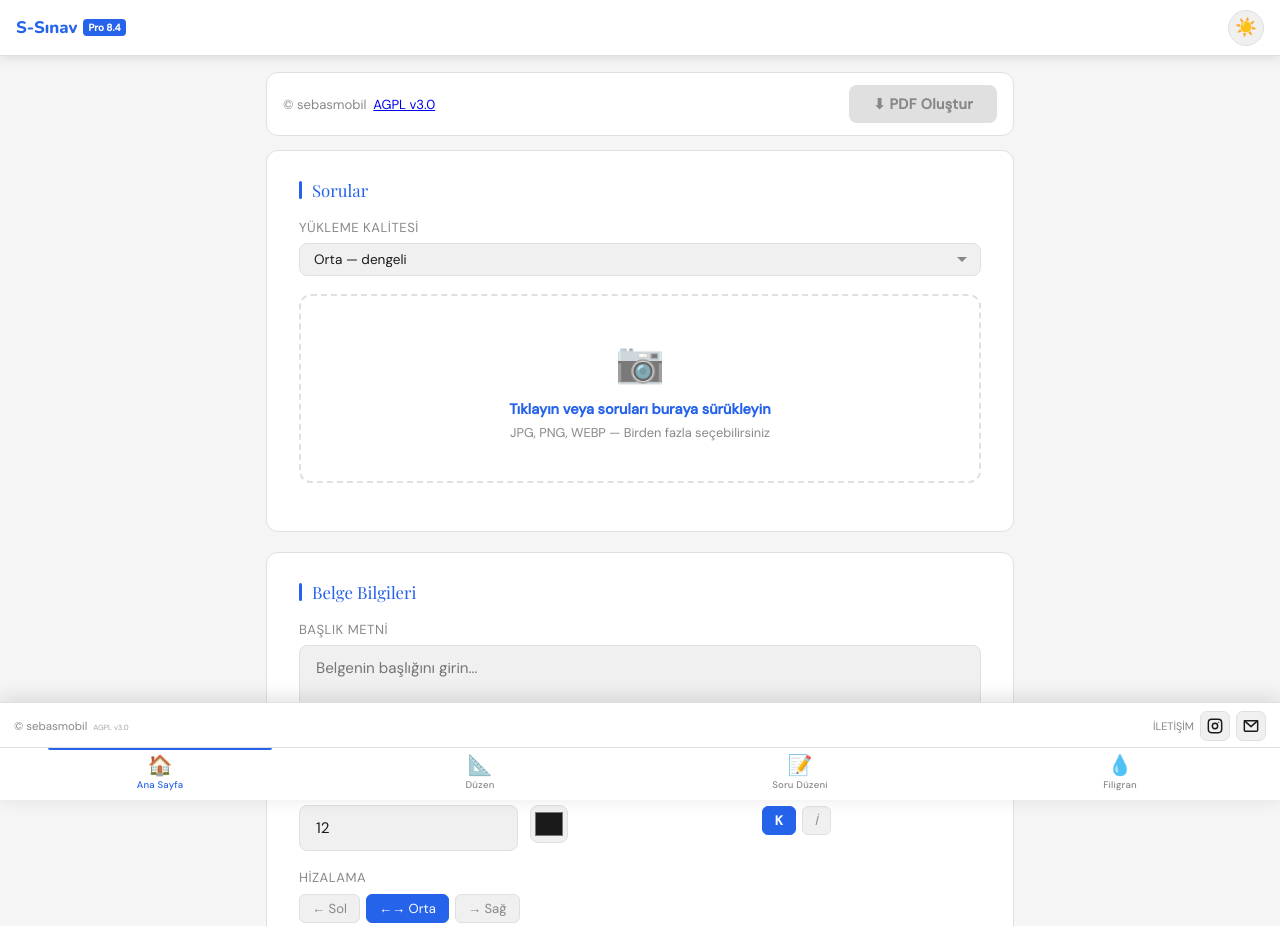
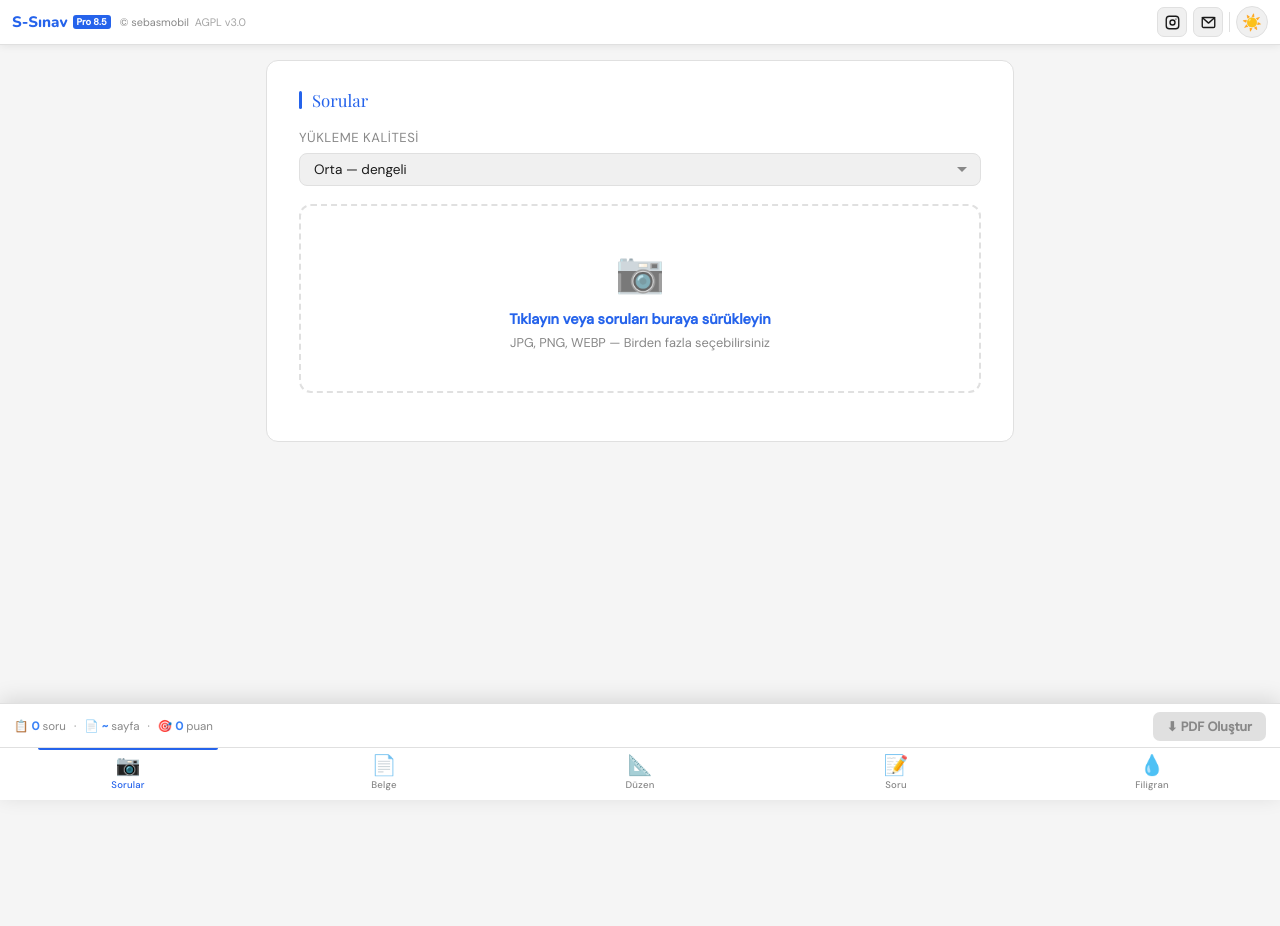
Before and after one commit to sebasmobil/s-donusturucu, a plain HTML site: page index.html in a window 1280 px wide. Shown: the top 926 px of the page. After the commit the page ends 800 px from the top, so only its background shows below. Drawn offline with nearby package versions, Linux system fonts and the light colour scheme.

Commit message:
Update index.html

```diff
--- a/index.html
+++ b/index.html
@@ -42,7 +42,7 @@
 <meta name="viewport" content="width=device-width, initial-scale=1.0">
 <meta name="license" content="GNU Affero General Public License v3.0 - https://www.gnu.org/licenses/agpl-3.0.html"/>
 <meta name="copyright" content="Copyright (C) 2026 sebasmobil"/>
-<title>S-Sınav Pro 8.4</title>
+<title>S-Sınav Pro 8.5</title>
 <script src="https://cdnjs.cloudflare.com/ajax/libs/jspdf/2.5.1/jspdf.umd.min.js"></script>
 <style>
   @import url('https://fonts.googleapis.com/css2?family=Nunito:wght@700;800&family=Playfair+Display:wght@400;700&family=DM+Sans:wght@300;400;500&display=swap');
@@ -111,8 +111,8 @@
     color: var(--text);
     min-height: 100vh;
     padding: 0;
-    padding-top: 56px;
-    padding-bottom: 130px;
+    padding-top: 44px;
+    padding-bottom: 120px;
   }
 
   /* ── Sabit Üst Bar ── */
@@ -120,33 +120,59 @@
     position: fixed; top: 0; left: 0; right: 0; z-index: 1000;
     background: var(--surface);
     border-bottom: 1px solid var(--border);
-    height: 56px;
+    box-shadow: 0 1px 8px rgba(0,0,0,0.08);
+  }
+  .fixed-top-bar-row1 {
+    height: 44px;
     display: flex; align-items: center; justify-content: space-between;
-    padding: 0 16px;
-    box-shadow: 0 2px 10px rgba(0,0,0,0.1);
-  }
+    padding: 0 12px;
+    gap: 8px;
+  }
+  .fixed-top-bar-row2 {
+    display: none;
+    align-items: center; justify-content: space-between;
+    padding: 0 12px 8px 12px;
+    gap: 10px;
+  }
+  .fixed-top-bar-row2.has-photos { display: flex; }
+  .top-stats {
+    font-size: 0.73rem; color: var(--muted);
+    display: flex; gap: 8px; align-items: center; flex-wrap: wrap;
+  }
+  .top-stats strong { color: var(--accent2); }
   .top-brand {
     font-family: 'Nunito', sans-serif;
-    font-size: 1.05rem; font-weight: 800;
+    font-size: 0.95rem; font-weight: 800;
     color: var(--accent);
-    display: flex; align-items: center; gap: 6px;
+    display: flex; align-items: center; gap: 5px;
   }
   .top-brand-badge {
     font-family: 'DM Sans', sans-serif;
-    font-size: 0.62rem; font-weight: 700;
+    font-size: 0.58rem; font-weight: 700;
     background: var(--accent); color: #fff;
-    border-radius: 4px; padding: 2px 5px;
+    border-radius: 3px; padding: 1px 4px;
     line-height: 1.4;
   }
-  .top-right-actions { display: flex; align-items: center; gap: 8px; }
+  .top-right-actions { display: flex; align-items: center; gap: 6px; }
   .top-night-btn {
     background: var(--surface2); border: 1px solid var(--border);
-    border-radius: 50%; width: 36px; height: 36px;
-    font-size: 1.1rem; cursor: pointer;
+    border-radius: 50%; width: 32px; height: 32px;
+    font-size: 1rem; cursor: pointer;
     display: flex; align-items: center; justify-content: center;
     transition: all 0.2s;
   }
   .top-night-btn:hover { border-color: var(--accent); }
+  .btn-generate-top {
+    padding: 6px 14px;
+    background: var(--accent); color: #fff;
+    border: none; border-radius: 7px;
+    font-family: 'DM Sans', sans-serif;
+    font-size: 0.8rem; font-weight: 700;
+    cursor: pointer; white-space: nowrap;
+    transition: opacity 0.15s;
+  }
+  .btn-generate-top:hover { opacity: 0.85; }
+  .btn-generate-top:disabled { background: var(--border); color: var(--muted); cursor: not-allowed; opacity: 1; }
 
   /* ── Sekmeli İçerik ── */
   .tab-section {
@@ -723,29 +749,29 @@
 
 <!-- ── Sabit Üst Bar ── -->
 <div class="fixed-top-bar">
-  <div class="top-brand">
-    <span>S-Sınav</span>
-    <span class="top-brand-badge">Pro 8.4</span>
-  </div>
-  <div class="top-right-actions">
-    <button class="top-night-btn" id="dayNightBtn" onclick="toggleDayNight()" title="Gece/Gündüz">☀️</button>
+  <div class="fixed-top-bar-row1">
+    <div class="top-brand">
+      <span>S-Sınav</span>
+      <span class="top-brand-badge">Pro 8.5</span>
+      <span style="font-size:0.68rem; color:var(--muted); font-family:'DM Sans',sans-serif; font-weight:400; margin-left:4px;">© sebasmobil &nbsp;<a href="https://www.gnu.org/licenses/agpl-3.0.html" target="_blank" rel="noopener noreferrer" style="color:inherit;opacity:0.75;text-decoration:none;">AGPL v3.0</a></span>
+    </div>
+    <div class="top-right-actions">
+      <a class="contact-mini-btn" href="https://instagram.com/sebasmobil" target="_blank" rel="noopener noreferrer" title="@sebasmobil" style="width:30px;height:30px;border-radius:7px;border:1px solid var(--border);background:var(--surface2);color:var(--text);display:flex;align-items:center;justify-content:center;text-decoration:none;transition:all 0.15s;">
+        <svg width="15" height="15" viewBox="0 0 24 24" fill="none" stroke="currentColor" stroke-width="2.2" stroke-linecap="round" stroke-linejoin="round"><rect x="2" y="2" width="20" height="20" rx="5"/><circle cx="12" cy="12" r="4"/><circle cx="17.5" cy="6.5" r="1" fill="currentColor" stroke="none"/></svg>
+      </a>
+      <a class="contact-mini-btn" href="mailto:?subject=sebasmobil%20-%20ileti%C5%9Fim" title="E-posta" style="width:30px;height:30px;border-radius:7px;border:1px solid var(--border);background:var(--surface2);color:var(--text);display:flex;align-items:center;justify-content:center;text-decoration:none;transition:all 0.15s;">
+        <svg width="15" height="15" viewBox="0 0 24 24" fill="none" stroke="currentColor" stroke-width="2.2" stroke-linecap="round" stroke-linejoin="round"><rect x="2" y="4" width="20" height="16" rx="2"/><polyline points="2,4 12,13 22,4"/></svg>
+      </a>
+      <div style="width:1px; height:20px; background:var(--border);"></div>
+      <button class="top-night-btn" id="dayNightBtn" onclick="toggleDayNight()" title="Gece/Gündüz">☀️</button>
+    </div>
   </div>
 </div>
 
 <!-- ══════════════════════════════════════
-     SEKME 1 — ANA SAYFA (Fotoğraflar + Belge Bilgileri)
+     SEKME 1 — ANA SAYFA (Fotoğraflar)
      ══════════════════════════════════════ -->
 <div class="tab-section active" id="tab-anasayfa">
-
-  <!-- PDF Aksiyonu Üst Bar -->
-  <div class="pdf-action-bar">
-    <div class="pdf-action-info" id="bottomBarInfo">© sebasmobil &nbsp;<a href="https://www.gnu.org/licenses/agpl-3.0.html" target="_blank" rel="noopener noreferrer">AGPL v3.0</a></div>
-    <div class="bottom-nav-progress" id="bottomBarProgress" style="display:none;">
-      <div class="bottom-nav-progress-label" id="progressLabel">Hazırlanıyor...</div>
-      <div class="bottom-nav-progress-bar"><div class="bottom-nav-progress-fill" id="progressFill"></div></div>
-    </div>
-    <button class="btn-generate" id="generateBtn" disabled onclick="generatePDF()">⬇ PDF Oluştur</button>
-  </div>
 
   <!-- Sorular -->
   <div class="card">
@@ -773,8 +799,8 @@
 
     <div id="statsBar" class="stats-bar" style="display:none; flex-direction:column; gap:10px;">
       <div style="display:flex; gap:16px; align-items:center; flex-wrap:wrap;">
-        <span>📋 <strong id="photoCount">0</strong> soru</span>
-        <span>📄 Tahminen <strong id="pageCount">~</strong> sayfa</span>
+        <span>📋 <strong id="photoCountCard">0</strong> soru</span>
+        <span>📄 Tahminen <strong id="pageCountCard">~</strong> sayfa</span>
       </div>
       <div style="display:flex; gap:8px; align-items:center;">
         <button onclick="shufflePhotos()" style="flex:1; background:none; border:1px solid var(--border); color:var(--text); border-radius:6px; padding:5px 10px; font-size:0.75rem; cursor:pointer; font-family:'DM Sans',sans-serif; transition:all 0.15s; white-space:nowrap;" onmouseover="this.style.borderColor='var(--accent)';this.style.color='var(--accent)'" onmouseout="this.style.borderColor='var(--border)';this.style.color='var(--text)'">🔀 Karıştır</button>
@@ -782,8 +808,12 @@
       </div>
     </div>
   </div>
-
-  <!-- Belge Bilgileri -->
+</div>
+
+<!-- ══════════════════════════════════════
+     SEKME 2 — BELGE BİLGİLERİ
+     ══════════════════════════════════════ -->
+<div class="tab-section" id="tab-belge">
   <div class="card">
     <div class="card-title">Belge Bilgileri</div>
 
@@ -965,9 +995,7 @@
   </div>
 </div>
 
-<!-- ══════════════════════════════════════
-     SEKME 2 — DÜZEN AYARLARI
-     ══════════════════════════════════════ -->
+
 <div class="tab-section" id="tab-duzen">
   <div class="card">
     <div class="card-title">Düzen Ayarları</div>
@@ -1246,29 +1274,30 @@
      ALT NAVİGASYON
      ══════════════════════════════════════ -->
 <div class="bottom-nav">
-  <!-- Üst şerit: copyright + progress -->
+  <!-- Stats + PDF şeridi -->
   <div class="bottom-nav-top">
-    <div class="bottom-nav-copyright">© sebasmobil &nbsp;<a href="https://www.gnu.org/licenses/agpl-3.0.html" target="_blank" rel="noopener noreferrer">AGPL v3.0</a></div>
-    <div class="bottom-nav-progress" id="bottomNavProgress">
-      <div class="bottom-nav-progress-label" id="progressLabel2"></div>
-      <div class="bottom-nav-progress-bar"><div class="bottom-nav-progress-fill" id="progressFill2"></div></div>
-    </div>
-    <!-- İletişim linkleri -->
-    <div class="contact-mini-btns">
-      <span style="font-size:0.68rem; color:var(--muted); white-space:nowrap; align-self:center;">İLETİŞİM</span>
-      <a class="contact-mini-btn" href="https://instagram.com/sebasmobil" target="_blank" rel="noopener noreferrer" title="@sebasmobil">
-        <svg width="16" height="16" viewBox="0 0 24 24" fill="none" stroke="currentColor" stroke-width="2.2" stroke-linecap="round" stroke-linejoin="round"><rect x="2" y="2" width="20" height="20" rx="5"/><circle cx="12" cy="12" r="4"/><circle cx="17.5" cy="6.5" r="1" fill="currentColor" stroke="none"/></svg>
-      </a>
-      <a class="contact-mini-btn" href="mailto:?subject=sebasmobil%20-%20ileti%C5%9Fim" title="E-posta">
-        <svg width="16" height="16" viewBox="0 0 24 24" fill="none" stroke="currentColor" stroke-width="2.2" stroke-linecap="round" stroke-linejoin="round"><rect x="2" y="4" width="20" height="16" rx="2"/><polyline points="2,4 12,13 22,4"/></svg>
-      </a>
-    </div>
+    <div class="top-stats" id="topStatsText" style="flex:1; font-size:0.72rem; color:var(--muted); display:flex; gap:8px; align-items:center; flex-wrap:wrap;">
+      <span>📋 <strong id="photoCount">0</strong> soru</span>
+      <span>·</span>
+      <span>📄 <strong id="pageCount">~</strong> sayfa</span>
+      <span>·</span>
+      <span>🎯 <strong id="totalPointsTop">0</strong> puan</span>
+    </div>
+    <div class="bottom-nav-progress" id="bottomBarProgress">
+      <div class="bottom-nav-progress-label" id="progressLabel">Hazırlanıyor...</div>
+      <div class="bottom-nav-progress-bar"><div class="bottom-nav-progress-fill" id="progressFill"></div></div>
+    </div>
+    <button class="btn-generate-top" id="generateBtn" disabled onclick="generatePDF()">⬇ PDF Oluştur</button>
   </div>
   <!-- Sekme butonları -->
   <div class="bottom-nav-tabs">
     <button class="nav-tab active" id="navtab-anasayfa" onclick="switchTab('anasayfa')">
-      <span class="nav-icon">🏠</span>
-      <span>Ana Sayfa</span>
+      <span class="nav-icon">📷</span>
+      <span>Sorular</span>
+    </button>
+    <button class="nav-tab" id="navtab-belge" onclick="switchTab('belge')">
+      <span class="nav-icon">📄</span>
+      <span>Belge</span>
     </button>
     <button class="nav-tab" id="navtab-duzen" onclick="switchTab('duzen')">
       <span class="nav-icon">📐</span>
@@ -1276,7 +1305,7 @@
     </button>
     <button class="nav-tab" id="navtab-soruduzen" onclick="switchTab('soruduzen')">
       <span class="nav-icon">📝</span>
-      <span>Soru Düzeni</span>
+      <span>Soru</span>
     </button>
     <button class="nav-tab" id="navtab-filigran" onclick="switchTab('filigran')">
       <span class="nav-icon">💧</span>
@@ -1303,19 +1332,6 @@ function switchTab(tabId) {
   if (btn) btn.classList.add('active');
   window.scrollTo(0, 0);
 }
-
-// Progress bar proxy — JS kodundaki getElementById referanslarını yönlendir
-// Orijinal kod bottomBarProgress, progressLabel, progressFill kullanıyor
-// Bunları bottom-nav-top içindeki elemanlara yönlendiriyoruz
-const _origGetById = document.getElementById.bind(document);
-Object.defineProperty(document, 'getElementById', {
-  value: function(id) {
-    if (id === 'bottomBarProgress') return _origGetById('bottomNavProgress') || _origGetById(id);
-    if (id === 'progressLabel') return _origGetById('progressLabel2') || _origGetById(id);
-    if (id === 'progressFill') return _origGetById('progressFill2') || _origGetById(id);
-    return _origGetById(id);
-  }
-});
 
 let photos = [];
 let dragSrcIdx = null;
@@ -1932,7 +1948,8 @@ function removePhoto(idx) {
 document.getElementById('startQuestion').addEventListener('input', () => { if(photos.length) renderList(); });
 
 function updateStats() {
-  document.getElementById('photoCount').textContent = photos.length;
+  const cardPhotoCount = document.getElementById('photoCountCard');
+  if (cardPhotoCount) cardPhotoCount.textContent = photos.length;
   const gap = parseFloat(document.getElementById('gapSlider').value);
   const margin = parseFloat(document.getElementById('marginSlider').value);
   const isLandscape = currentOrientation === 'landscape';
@@ -1943,7 +1960,8 @@ function updateStats() {
   const usableH = pgH - margin * 2 - 30;
   const perPage = Math.floor(usableH / (avgH + gap)) * currentCols;
   const pages = Math.max(1, Math.ceil(photos.length / Math.max(1, perPage)));
-  document.getElementById('pageCount').textContent = '~' + pages;
+  const cardPageCount = document.getElementById('pageCountCard');
+  if (cardPageCount) cardPageCount.textContent = '~' + pages;
 
   const total = photos.reduce((sum, p) => sum + (parseFloat(p.points) || 0), 0);
   const totalEl = document.getElementById('totalPoints');
@@ -1982,6 +2000,13 @@ function updateStats() {
       bbi.innerHTML = `© sebasmobil &nbsp;·&nbsp; <strong>${photos.length}</strong> soru &nbsp;·&nbsp; ~<strong>${pages}</strong> sayfa &nbsp;·&nbsp; <strong>${total}</strong> puan`;
     }
   }
+  // Alt bar stats güncelle
+  const topPhotoCount = document.getElementById('photoCount');
+  const topPageCount = document.getElementById('pageCount');
+  const topPointsEl = document.getElementById('totalPointsTop');
+  if (topPhotoCount) topPhotoCount.textContent = photos.length;
+  if (topPageCount) topPageCount.textContent = '~' + pages;
+  if (topPointsEl) topPointsEl.textContent = total;
 }
 
 async function generatePDF() {
```
